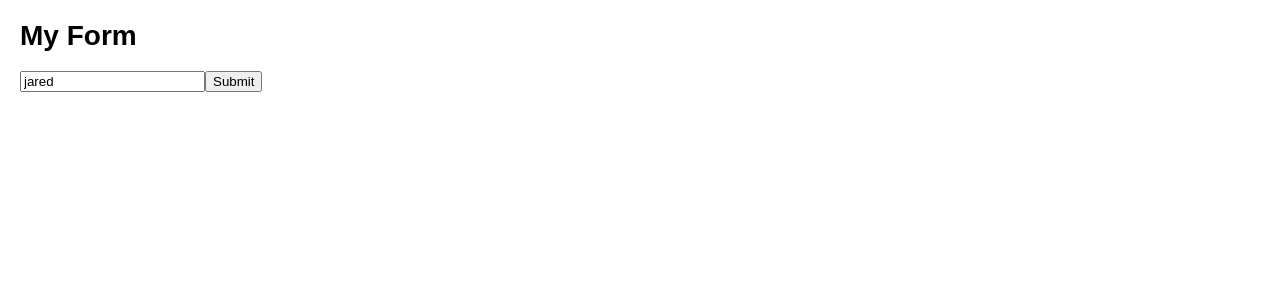
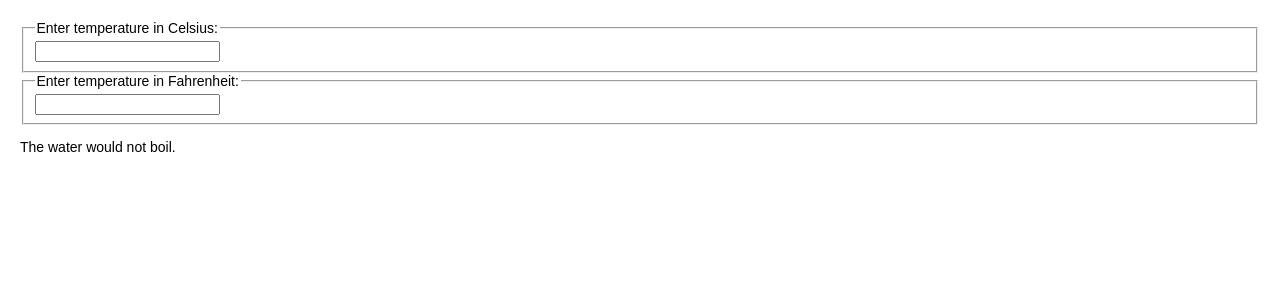
Before and after one commit to arminkianian/my-react-app, a React (Create React App) app: page / in a window 1280 px wide. Shown: the top 300 px of the page. Built offline with nearby package versions, Linux system fonts and the light colour scheme.

Commit message:
temperature module

```diff
--- /dev/null
+++ b/src/components/temperature/boilingVerdict.jsx
@@ -0,0 +1,10 @@
+import React from "react";
+
+const BoilingVerdict = props => {
+  if (props.celsius >= 100) {
+    return <p>The water would boil.</p>;
+  }
+  return <p>The water would not boil.</p>;
+};
+
+export default BoilingVerdict;
--- /dev/null
+++ b/src/components/temperature/calculator.jsx
@@ -0,0 +1,48 @@
+import React from "react";
+import TemperatureInput from "./temperatureInput";
+import BoilingVerdict from "./boilingVerdict";
+import { tryConvert, toCelsius, toFahrenheit } from "./utils";
+
+class Calculator extends React.Component {
+  constructor(props) {
+    super(props);
+    this.state = { temperature: "", scale: "c" };
+  }
+
+  handleCelsiusChange = temperature => {
+    this.setState({ scale: "c", temperature });
+  };
+
+  handleFahrenheitChange = temperature => {
+    this.setState({ scale: "f", temperature });
+  };
+
+  render() {
+    const { scale, temperature } = this.state;
+
+    const celsius =
+      scale === "f" ? tryConvert(temperature, toCelsius) : temperature;
+    const fahrenheit =
+      scale === "c" ? tryConvert(temperature, toFahrenheit) : temperature;
+
+    return (
+      <div>
+        <TemperatureInput
+          scale="c"
+          temperature={celsius}
+          onTemperatureChange={this.handleCelsiusChange}
+        />
+
+        <TemperatureInput
+          scale="f"
+          temperature={fahrenheit}
+          onTemperatureChange={this.handleFahrenheitChange}
+        />
+
+        <BoilingVerdict celsius={parseFloat(celsius)} />
+      </div>
+    );
+  }
+}
+
+export default Calculator;
--- /dev/null
+++ b/src/components/temperature/temperatureInput.jsx
@@ -0,0 +1,25 @@
+import React from "react";
+import { scaleNames } from "./utils";
+
+class TemperatureInput extends React.Component {
+  constructor(props) {
+    super(props);
+  }
+
+  handleChange = e => {
+    this.props.onTemperatureChange(e.target.value);
+  };
+
+  render() {
+    const temperature = this.props.temperature;
+    const scale = this.props.scale;
+    return (
+      <fieldset>
+        <legend>Enter temperature in {scaleNames[scale]}:</legend>
+        <input value={temperature} onChange={this.handleChange} />
+      </fieldset>
+    );
+  }
+}
+
+export default TemperatureInput;
--- /dev/null
+++ b/src/components/temperature/utils.js
@@ -0,0 +1,22 @@
+export const scaleNames = {
+  c: "Celsius",
+  f: "Fahrenheit"
+};
+
+export function toCelsius(fahrenheit) {
+  return ((fahrenheit - 32) * 5) / 9;
+}
+
+export function toFahrenheit(celsius) {
+  return (celsius * 9) / 5 + 32;
+}
+
+export function tryConvert(temperature, convert) {
+  const input = parseFloat(temperature);
+  if (Number.isNaN(input)) {
+    return "";
+  }
+  const output = convert(input);
+  const rounded = Math.round(output * 1000) / 1000;
+  return rounded.toString();
+}
--- a/src/index.jsx
+++ b/src/index.jsx
@@ -3,6 +3,6 @@ import ReactDOM from "react-dom";
 import Game from "./components/game/game";
 import Clock from "./components/dateTime/clock";
 import Toggle from "./components/test/toggle";
-import BasicExample from "./components/formik/basicExample";
+import Calculator from "./components/temperature/calculator";
 
-ReactDOM.render(<BasicExample />, document.getElementById("root"));
+ReactDOM.render(<Calculator />, document.getElementById("root"));
```
